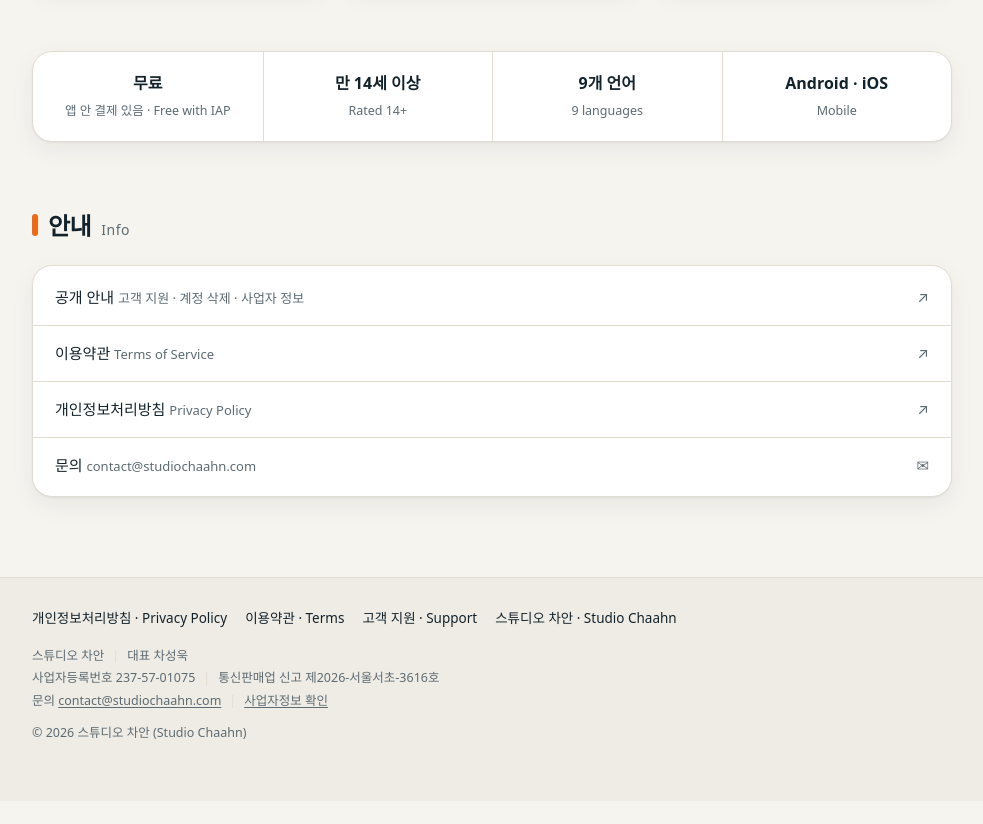
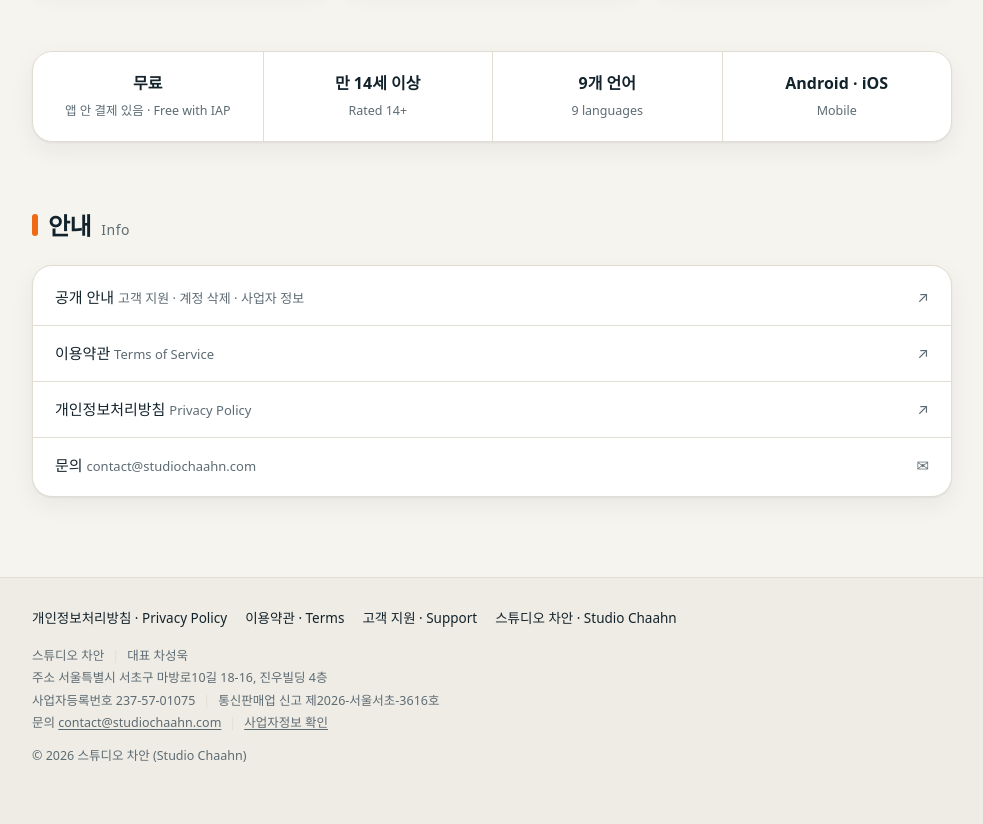
Before and after one commit to Chachadob/studiochaahn.com, a plain HTML site: page engarde/index.html in a window 1280 px wide. Shown: the part 965-1789 px from the top of the page, without its empty margins (148-1131 px from the left). Before the commit the page ends 1766 px from the top, so only its background shows below. Drawn offline with Linux system fonts and the light colour scheme.

Commit message:
사업자 정보에 사무실 주소 (마방로10길 18-16, 진우빌딩 4층)
Co-Authored-By: Claude Opus 5.5 <noreply@anthropic.com>
Claude-Session: https://claude.ai/code/session_01QBGARE1dSiYy4KS5QD34aF

```diff
--- a/engarde/index.html
+++ b/engarde/index.html
@@ -144,6 +144,7 @@
     </nav>
     <div class="biz">
       <p><span>스튜디오 차안</span><span>대표 차성욱</span></p>
+      <p><span>주소 서울특별시 서초구 마방로10길 18-16, 진우빌딩 4층</span></p>
       <p><span>사업자등록번호 237-57-01075</span><span>통신판매업 신고 제2026-서울서초-3616호</span></p>
       <p><span>문의 <a href="mailto:contact@studiochaahn.com">contact@studiochaahn.com</a></span><span><a href="https://www.ftc.go.kr/bizCommPop.do?wrkr_no=2375701075" target="_blank" rel="noopener">사업자정보 확인</a></span></p>
     </div>
```
Also changed, not shown: cloudvillage/index.html (+1 -0 lines), index.html (+3 -1 lines).
